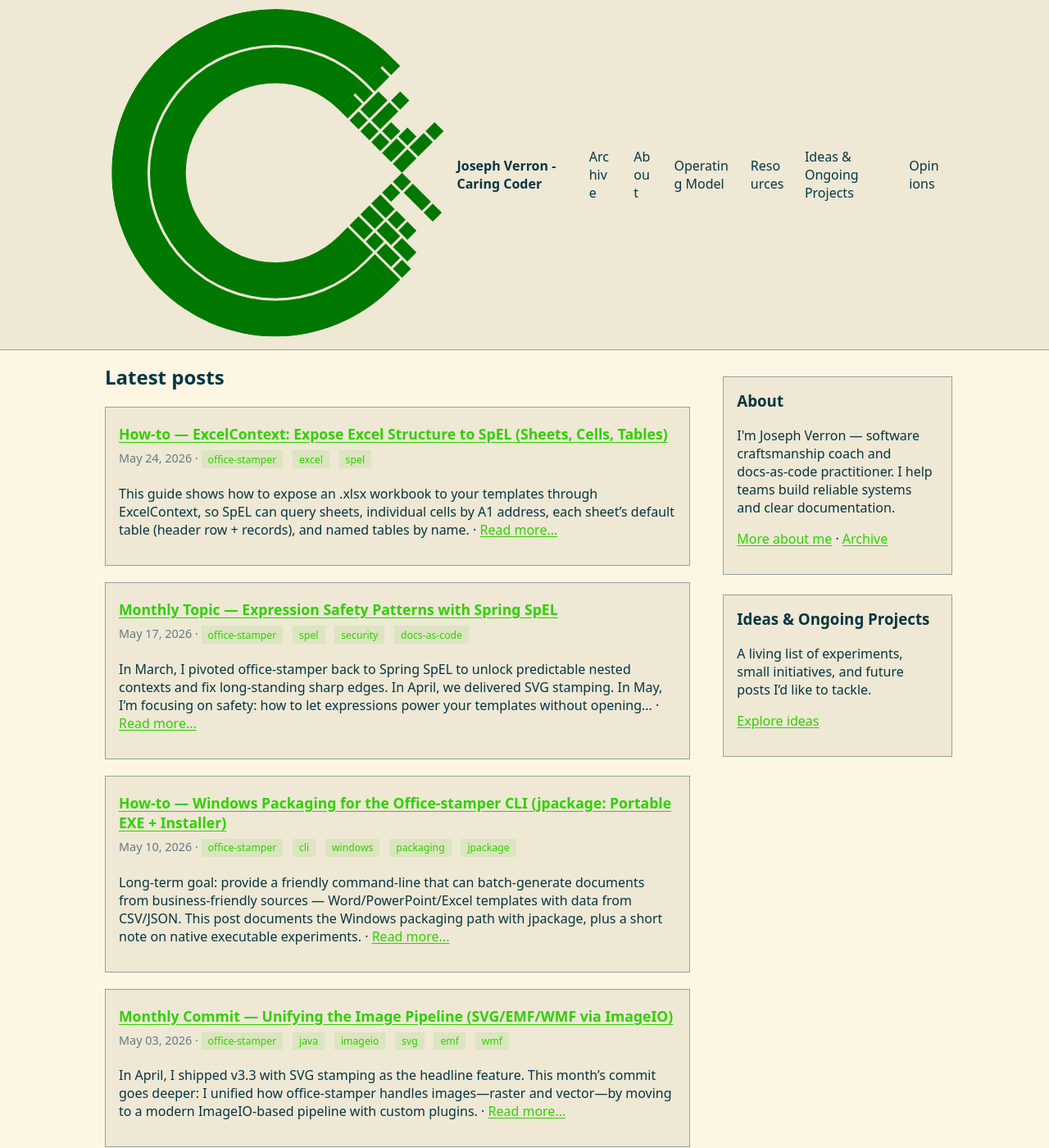
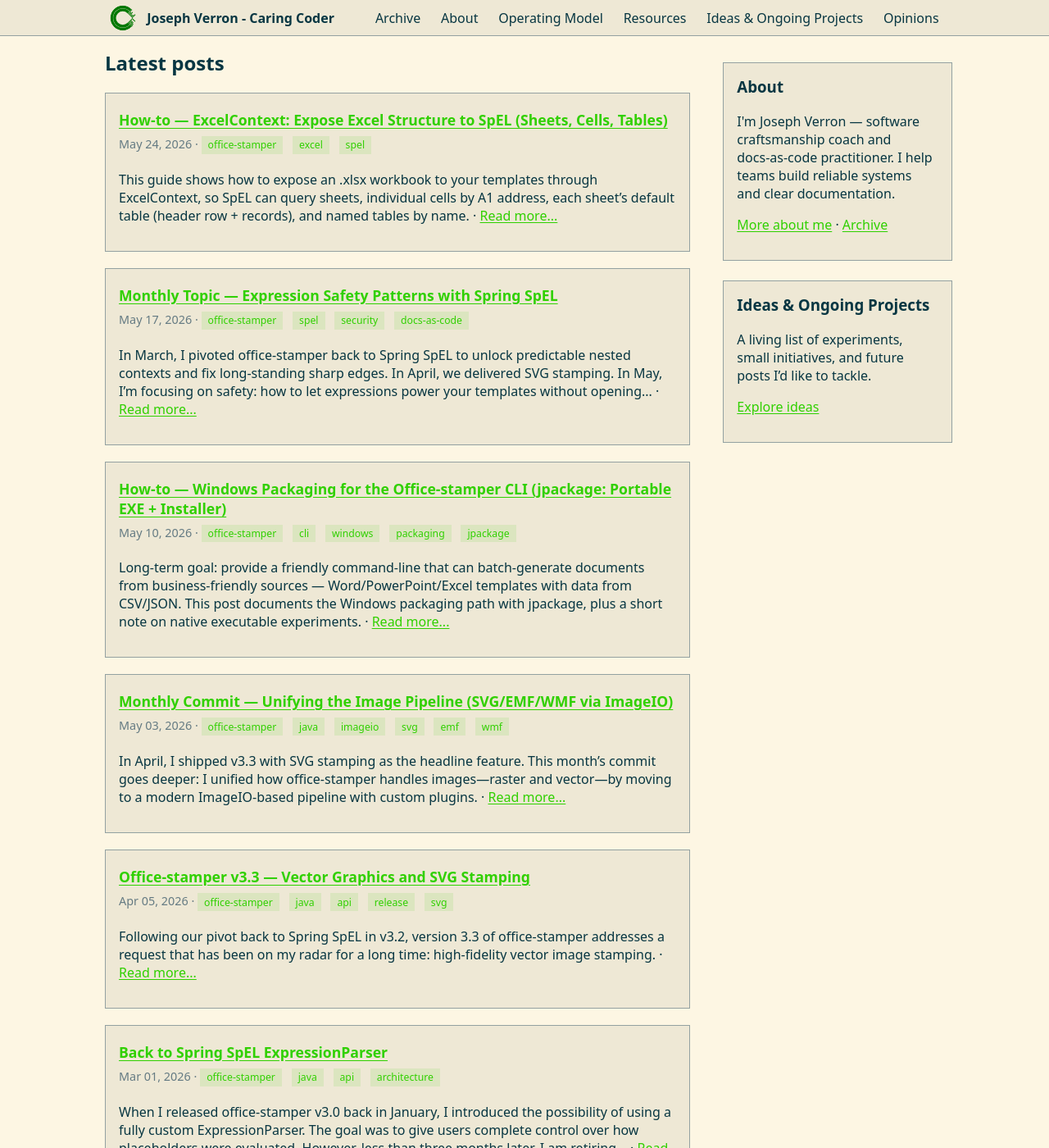
Before and after one commit to verronpro/blog, a Jekyll site: the page built from index.md, in a window 1280 px wide and 1400 px high. Shown: the whole window at 82% size. Built offline with Jekyll 4.4.1, drawn with Linux system fonts in a browser that asks for light colours; a script that is not in the unit is left out.

Commit message:
style: add styling for `.logo` element in custom CSS
- Introduced width, height, and padding properties for the `.logo` class to improve layout consistency.

```diff
--- a/assets/css/custom.css
+++ b/assets/css/custom.css
@@ -101,6 +101,12 @@
     max-width: min(1200px, 80vw);
     margin-inline: auto;
     padding-inline: 1rem;
+}
+
+.logo {
+    width: 2em;
+    height: 2em;
+    padding: 0.35em;
 }
 
 .hero { padding: 3rem 0; }
```
